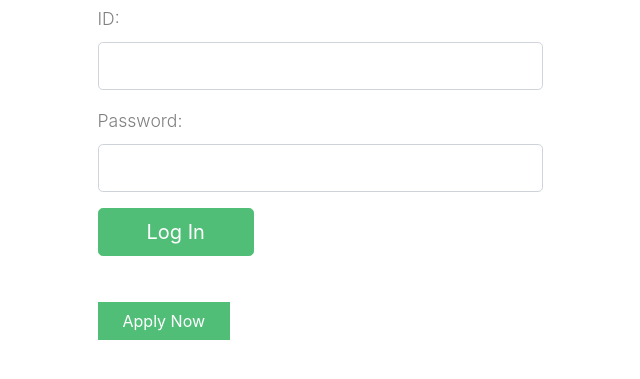
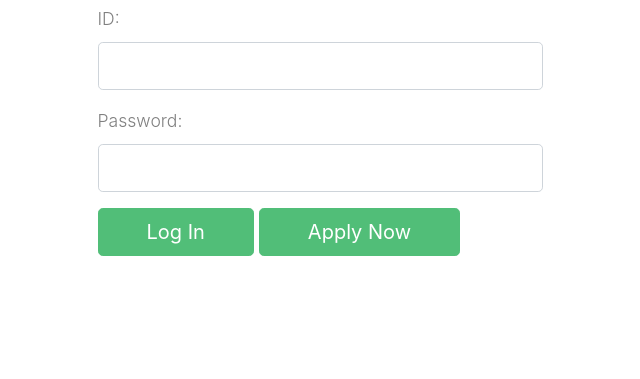
Before and after one commit to zbodnick/FarmFresher, a PHP site: page /login.php in a window 1280 px wide. Shown: the part 252-631 px from the top of the page, without its empty margins (320-960 px from the left). Run offline with PHP 8.4, Linux system fonts and the light colour scheme; some web fonts are replaced.

Commit message:
aesthetic change to apply now button

```diff
--- a/Farm-Fresher/src/login.php
+++ b/Farm-Fresher/src/login.php
@@ -62,6 +62,10 @@
         $error_msg = 'Sorry, you must enter your user id and password to log in.';
       }
     }
+    else if (isset($_POST['apply'])) {
+        $home_url = "application.php";
+        header('Location: ' . $home_url);
+    }
   }
 ?>
 
@@ -94,12 +98,12 @@
           <div class="row">
             <div class="col-12">
               <input type="submit" value="Log In" class="btn btn-primary btn-lg px-5" name="submit">
+              <input type="submit" value="Apply Now" class="btn btn-primary btn-lg px-5" name="apply">
 <?php
   if (empty($_SESSION['id'])) {
     echo '<br><br><p class="text-danger">' . $error_msg . '</p>';
   }
 ?>
-              <p><a href="application.php" class="btn btn-primary px-4 rounded-0">Apply Now</a></p>
               </div>
             </div>
         </form>
```
